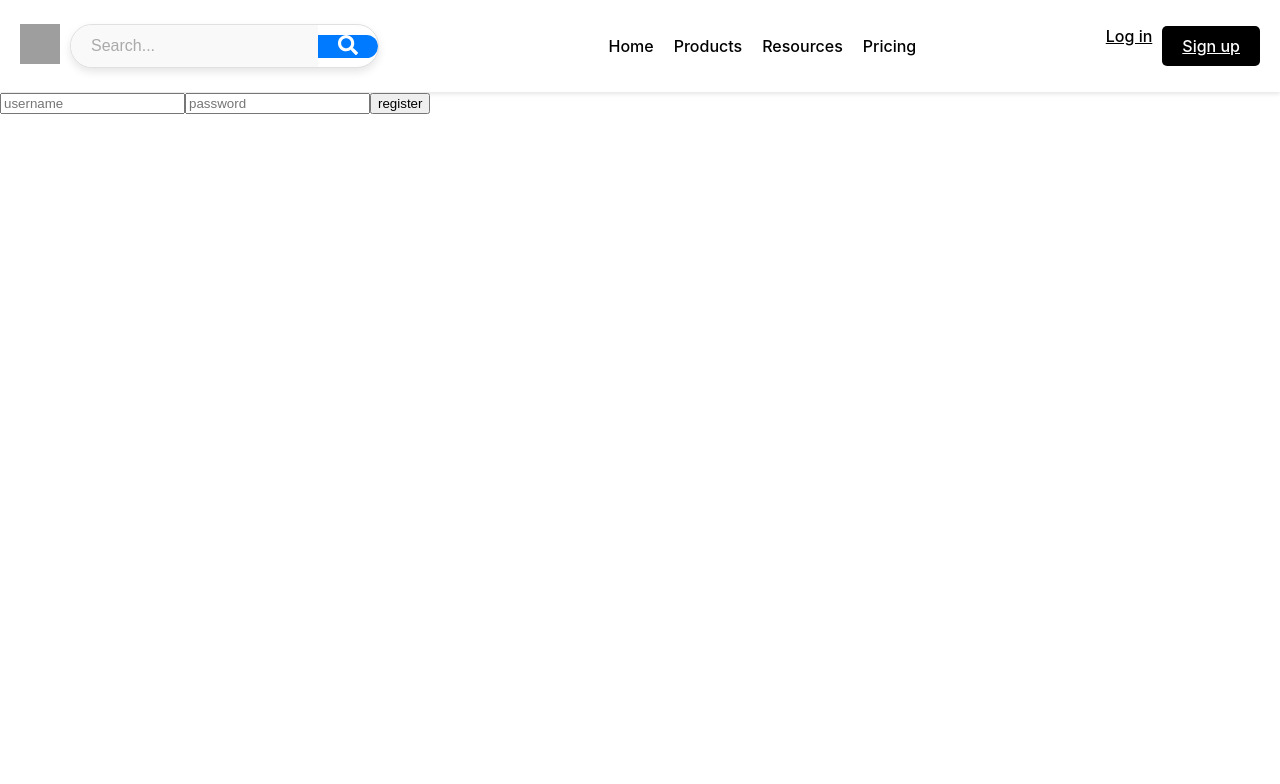
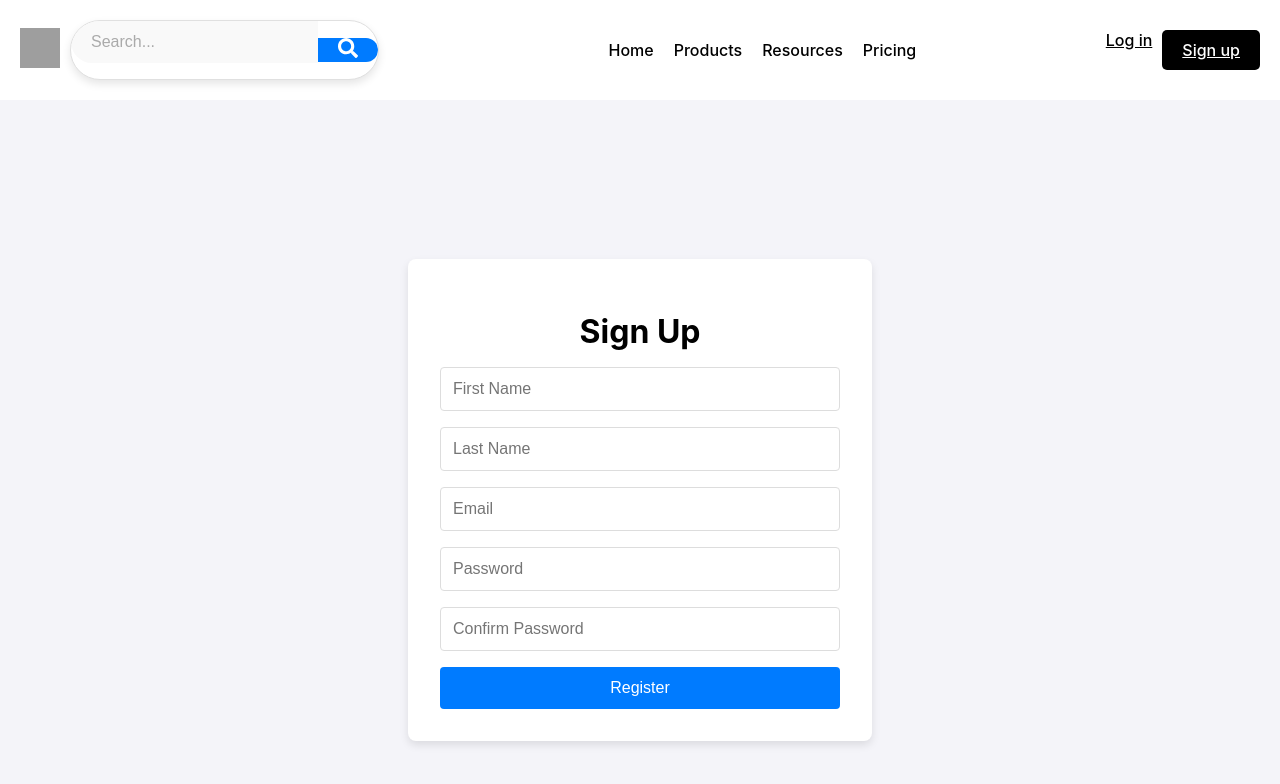
Before and after one commit to swarnimbhatt/mearn-blog-app, a React (Create React App) app in the folder client/mern-blog-ui/: page /register in a window 1280 px wide. Shown: the top 784 px of the page. Built offline with nearby package versions, Linux system fonts and the light colour scheme; no server answers; grey boxes are pictures that could not be loaded.

Commit message:
Revamped styling

```diff
--- a/client/mern-blog-ui/src/pages/HomePage.js
+++ b/client/mern-blog-ui/src/pages/HomePage.js
@@ -1,10 +1,14 @@
+import HomeBanner from "../components/Banner";
 import PostList from "../components/PostList";
+import '../styles/HomePage.css'; // Import the CSS file
 
 export default function HomePage() {
-
     return (
         <>
-            <PostList />
+            {/* <HomeBanner /> */}
+            <div className="post-list-container">
+                <PostList />
+            </div>
         </>
     );
 }
--- a/client/mern-blog-ui/src/pages/LoginPage.js
+++ b/client/mern-blog-ui/src/pages/LoginPage.js
@@ -1,42 +1,63 @@
-import {useContext, useState} from 'react';
-import {Navigate} from 'react-router-dom';
+import { useContext, useState } from 'react';
+import { Navigate } from 'react-router-dom';
 import { UserContext } from '../UserContext';
+import '../styles/LoginPage.css';
 
 export default function LoginPage() {
     const [username, setUsername] = useState('');
     const [password, setPassword] = useState('');
     const [redirect, setRedirect] = useState(false);
+    const [error, setError] = useState('');
 
-    const {setUserInfo} = useContext(UserContext);
+    const { setUserInfo } = useContext(UserContext);
 
     async function loginUser(e) {
         e.preventDefault();
+        setError('');
+
         const resp = await fetch("http://localhost:4000/login", {
             method: "POST",
             body: JSON.stringify({ username, password }),
             headers: { "Content-Type": "application/json" },
             credentials: "include",
         });
-        if (resp.status == 200) {
-            resp.json().then(userInfo => {
-                setUserInfo(userInfo);
-                setRedirect(true);
-            });
 
-        }
-        else {
-            alert("Login failed. Please try again later.")
+        if (resp.ok) {
+            const userInfo = await resp.json();
+            setUserInfo(userInfo);
+            setRedirect(true);
+        } else {
+            setError("Login failed. Please check your credentials and try again.");
         }
     }
-    if(redirect){
+
+    if (redirect) {
         return <Navigate to={"/"} />;
     }
 
     return (
-        <form onSubmit={loginUser}>
-             <input type="text" placeholder="username" value={username} onChange={e => setUsername(e.target.value)} />
-             <input type="password" placeholder="password" value={password} onChange={e => setPassword(e.target.value)} />
-            <button>login</button>
-        </form>
+        <div className="login-page">
+            <div className="login-container">
+                <h1>Login</h1>
+                {error && <div className="error-message">{error}</div>}
+                <form onSubmit={loginUser}>
+                    <input
+                        type="text"
+                        placeholder="Username"
+                        value={username}
+                        onChange={e => setUsername(e.target.value)}
+                        required
+                    />
+                    <input
+                        type="password"
+                        placeholder="Password"
+                        value={password}
+                        onChange={e => setPassword(e.target.value)}
+                        required
+                    />
+                    <button type="submit">Log in</button>
+                </form>
+            </div>
+        </div>
     );
 }
--- a/client/mern-blog-ui/src/pages/RegisterPage.js
+++ b/client/mern-blog-ui/src/pages/RegisterPage.js
@@ -1,29 +1,100 @@
 import { useState } from 'react';
+import '../styles/RegisterPage.css';
 
 export default function Register() {
-    const [username, setUsername] = useState('');
-    const [password, setPassword] = useState('');
+    const [formState, setFormState] = useState({
+        firstName: '',
+        lastName: '',
+        email: '',
+        password: '',
+        confirmPassword: ''
+    });
+    const [error, setError] = useState('');
+
+    function handleChange(e) {
+        const { name, value } = e.target;
+        setFormState(prevState => ({
+            ...prevState,
+            [name]: value
+        }));
+    }
 
     async function registerUser(e) {
         e.preventDefault();
+        setError('');
+
+        if (formState.password !== formState.confirmPassword) {
+            setError("Passwords do not match.");
+            return;
+        }
+
         const resp = await fetch("http://localhost:4000/register", {
             method: "POST",
-            body: JSON.stringify({ username, password }),
+            body: JSON.stringify({
+                firstName: formState.firstName,
+                lastName: formState.lastName,
+                username: formState.email,
+                password: formState.password
+            }),
             headers: { "Content-Type": "application/json" }
         });
-        if (resp.status == 200) {
-            alert("Registration successfull.")
-        }
-        else {
-            alert("Registration failed. Please try again later.")
+
+        if (resp.ok) {
+            alert("Registration successful.");
+        } else {
+            setError("Registration failed. Please try again later.");
         }
     }
 
     return (
-        <form onSubmit={registerUser}>
-            <input type="text" placeholder="username" value={username} onChange={e => setUsername(e.target.value)} />
-            <input type="password" placeholder="password" value={password} onChange={e => setPassword(e.target.value)} />
-            <button>register</button>
-        </form>
+        <div className="register-page">
+            <div className="register-container">
+                <h1>Sign Up</h1>
+                {error && <div className="error-message">{error}</div>}
+                <form onSubmit={registerUser}>
+                    <input
+                        type="text"
+                        name="firstName"
+                        placeholder="First Name"
+                        value={formState.firstName}
+                        onChange={handleChange}
+                        required
+                    />
+                    <input
+                        type="text"
+                        name="lastName"
+                        placeholder="Last Name"
+                        value={formState.lastName}
+                        onChange={handleChange}
+                        required
+                    />
+                    <input
+                        type="email"
+                        name="email"
+                        placeholder="Email"
+                        value={formState.email}
+                        onChange={handleChange}
+                        required
+                    />
+                    <input
+                        type="password"
+                        name="password"
+                        placeholder="Password"
+                        value={formState.password}
+                        onChange={handleChange}
+                        required
+                    />
+                    <input
+                        type="password"
+                        name="confirmPassword"
+                        placeholder="Confirm Password"
+                        value={formState.confirmPassword}
+                        onChange={handleChange}
+                        required
+                    />
+                    <button type="submit">Register</button>
+                </form>
+            </div>
+        </div>
     );
 }
--- /dev/null
+++ b/client/mern-blog-ui/src/styles/CreatePost.css
@@ -0,0 +1,69 @@
+.create-post-container {
+    max-width: 900px;
+    margin: auto;
+    padding: 40px;
+    background-color: #ffffff;
+    border-radius: 12px;
+    box-shadow: 0 8px 16px rgba(0, 0, 0, 0.1);
+    position: relative;
+}
+
+.create-post-title {
+    font-size: 2.5rem;
+    margin-bottom: 20px;
+    color: #333;
+    text-align: center;
+}
+
+.create-post-form {
+    display: flex;
+    flex-direction: column;
+    gap: 30px; /* Increased gap between form elements */
+}
+
+.form-group {
+    display: flex;
+    flex-direction: column;
+    gap: 10px; /* Space between label and input */
+}
+
+.form-group label {
+    font-size: 1.1rem;
+    color: #444;
+}
+
+.form-input, .form-input-file {
+    padding: 15px;
+    border: 1px solid #ddd;
+    border-radius: 8px;
+    font-size: 1rem;
+    outline: none;
+    transition: border-color 0.3s;
+}
+
+.form-input:focus, .form-input-file:focus {
+    border-color: #007bff;
+}
+
+.quill-editor {
+    border: 1px solid #ddd;
+    border-radius: 8px;
+    height: 300px;
+}
+
+.submit-button {
+    background-color: #007bff;
+    color: #ffffff;
+    padding: 15px 25px; /* Increased padding for button */
+    border: none;
+    border-radius: 8px;
+    font-size: 1.1rem;
+    cursor: pointer;
+    transition: background-color 0.3s;
+    align-self: center;
+    margin-top: 30px; /* Increased spacing above the button */
+}
+
+.submit-button:hover {
+    background-color: #0056b3;
+}
--- /dev/null
+++ b/client/mern-blog-ui/src/styles/HomePage.css
@@ -0,0 +1,14 @@
+.post-list-container {
+    display: flex;
+    justify-content: center;
+    align-items: center;
+    min-height: calc(100vh - 60px); /* Adjust based on header height */
+    padding: 20px;
+    background-color: #f8f9fa; /* Optional: background color for better visibility */
+}
+
+.post-list-container > * {
+    max-width: 85%;
+    width: 100%;
+    box-sizing: border-box;
+}
--- /dev/null
+++ b/client/mern-blog-ui/src/styles/LoginPage.css
@@ -0,0 +1,61 @@
+.login-page {
+    display: flex;
+    justify-content: center;
+    align-items: center;
+    height: 100vh;
+    background-color: #f4f4f9;
+}
+
+.login-container {
+    background: #fff;
+    padding: 2rem;
+    border-radius: 8px;
+    box-shadow: 0 4px 8px rgba(0, 0, 0, 0.1);
+    width: 100%;
+    max-width: 400px;
+}
+
+.login-container h1 {
+    font-size: 2rem;
+    margin-bottom: 1rem;
+    text-align: center;
+}
+
+.error-message {
+    color: #d9534f;
+    margin-bottom: 1rem;
+    text-align: center;
+}
+
+form {
+    display: flex;
+    flex-direction: column;
+}
+
+input {
+    border: 1px solid #ddd;
+    border-radius: 4px;
+    padding: 0.75rem;
+    margin-bottom: 1rem;
+    font-size: 1rem;
+}
+
+input:focus {
+    border-color: #007bff;
+    outline: none;
+}
+
+button {
+    background-color: #007bff;
+    border: none;
+    border-radius: 4px;
+    color: #fff;
+    padding: 0.75rem;
+    font-size: 1rem;
+    cursor: pointer;
+    transition: background-color 0.3s;
+}
+
+button:hover {
+    background-color: #0056b3;
+}
--- /dev/null
+++ b/client/mern-blog-ui/src/styles/RegisterPage.css
@@ -0,0 +1,61 @@
+.register-page {
+    display: flex;
+    justify-content: center;
+    align-items: center;
+    height: 100vh;
+    background-color: #f4f4f9;
+}
+
+.register-container {
+    background: #fff;
+    padding: 2rem;
+    border-radius: 8px;
+    box-shadow: 0 4px 8px rgba(0, 0, 0, 0.1);
+    width: 100%;
+    max-width: 400px;
+}
+
+.register-container h1 {
+    font-size: 2rem;
+    margin-bottom: 1rem;
+    text-align: center;
+}
+
+.error-message {
+    color: #d9534f;
+    margin-bottom: 1rem;
+    text-align: center;
+}
+
+form {
+    display: flex;
+    flex-direction: column;
+}
+
+input {
+    border: 1px solid #ddd;
+    border-radius: 4px;
+    padding: 0.75rem;
+    margin-bottom: 1rem;
+    font-size: 1rem;
+}
+
+input:focus {
+    border-color: #007bff;
+    outline: none;
+}
+
+button {
+    background-color: #007bff;
+    border: none;
+    border-radius: 4px;
+    color: #fff;
+    padding: 0.75rem;
+    font-size: 1rem;
+    cursor: pointer;
+    transition: background-color 0.3s;
+}
+
+button:hover {
+    background-color: #0056b3;
+}
```
Also changed, not shown: client/mern-blog-ui/src/pages/CreatePost.js (+41 -28 lines), client/mern-blog-ui/src/pages/PostDetailsPage.js (+29 -32 lines), client/mern-blog-ui/src/styles/PostDetailsPage.css (added, +101 -0 lines).
